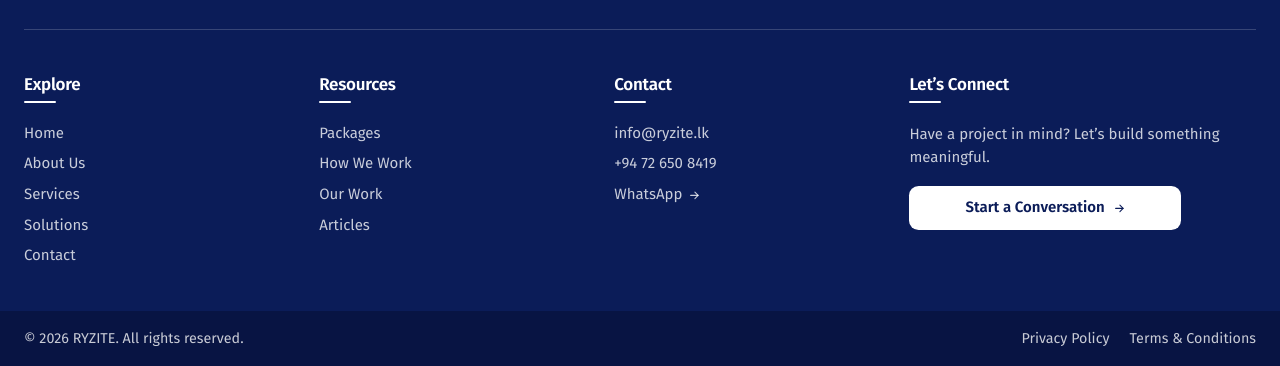
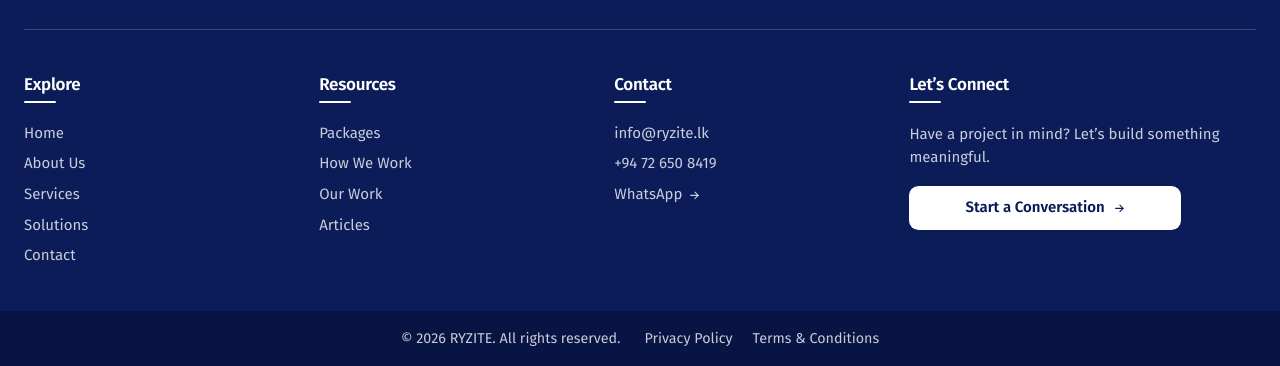
Before and after one commit to Nisla1234/ryzite-unified-platform, an Astro site: page /about in a window 1280 px wide. Shown: the part 6389-6755 px from the top of the page. Built offline with nearby package versions, Linux system fonts and the light colour scheme; Astro itself is replaced by a stand-in of ours; a web font is replaced by a local one.

Commit message:
redesign footer with colour social icons and centred bottom bar

```diff
--- a/src/components/layout/Footer.astro
+++ b/src/components/layout/Footer.astro
@@ -256,14 +256,15 @@ const socialLinks = [
 
   .footer-column .footer-cta-button:hover { color: var(--color-brand); background: #e6ecfb; text-decoration: none; }
 
-  /* Darker bottom bar: copyright left, legal links right. */
+  /* Darker bottom bar: copyright and legal links centred together. */
   .footer-bottom { background: var(--footer-bar); }
 
   .footer-bottom__inner {
     display: flex;
     flex-wrap: wrap;
     align-items: center;
-    justify-content: space-between;
+    justify-content: center;
+    text-align: center;
     gap: .5rem 1.5rem;
     padding-block: 1rem;
     color: var(--footer-muted);
@@ -272,7 +273,7 @@ const socialLinks = [
 
   .footer-bottom p { margin: 0; }
 
-  .footer-legal { display: flex; flex-wrap: wrap; gap: .25rem 1.25rem; }
+  .footer-legal { display: flex; flex-wrap: wrap; justify-content: center; gap: .25rem 1.25rem; }
 
   .footer-legal a {
     color: var(--footer-muted);
```
